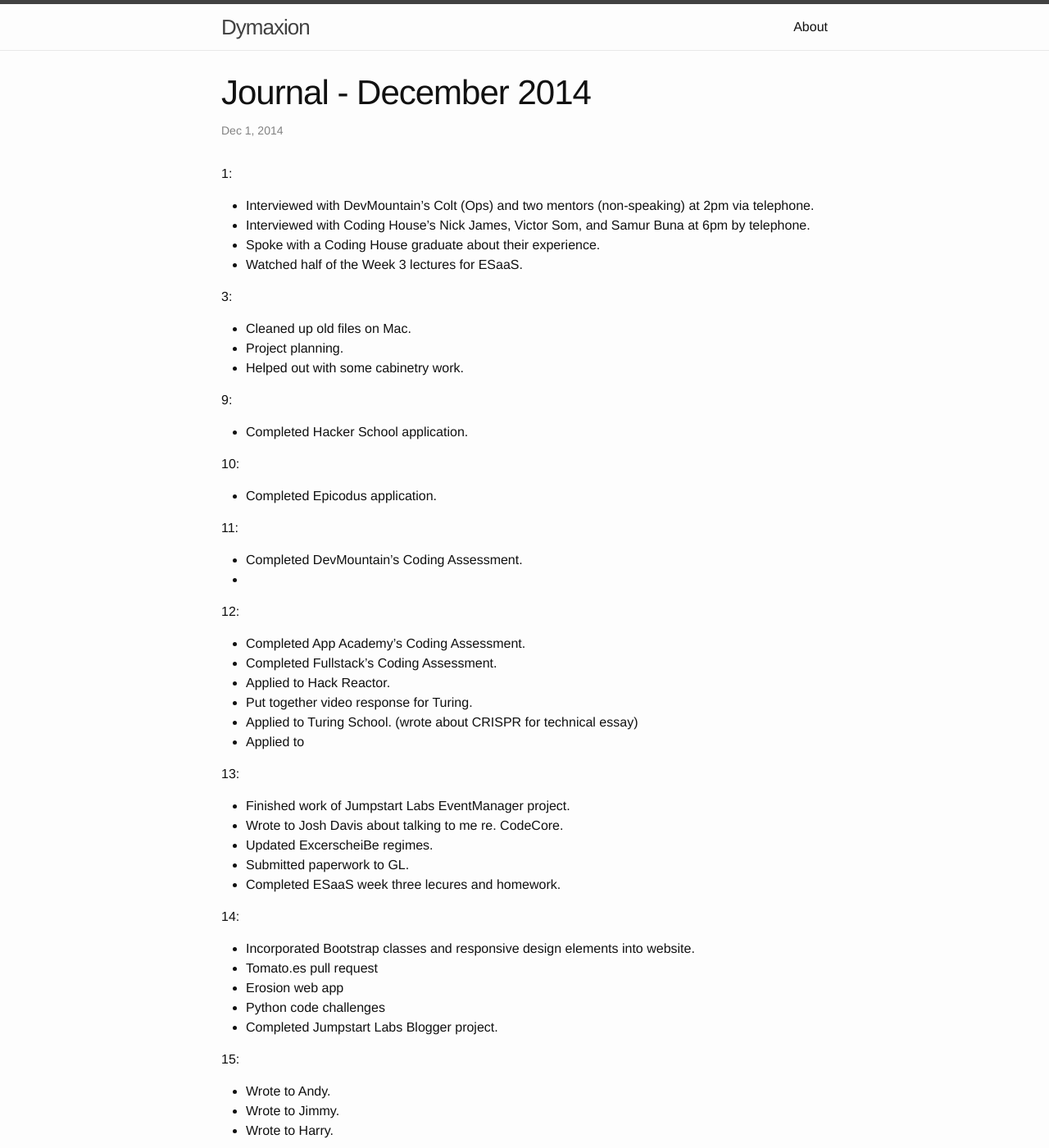
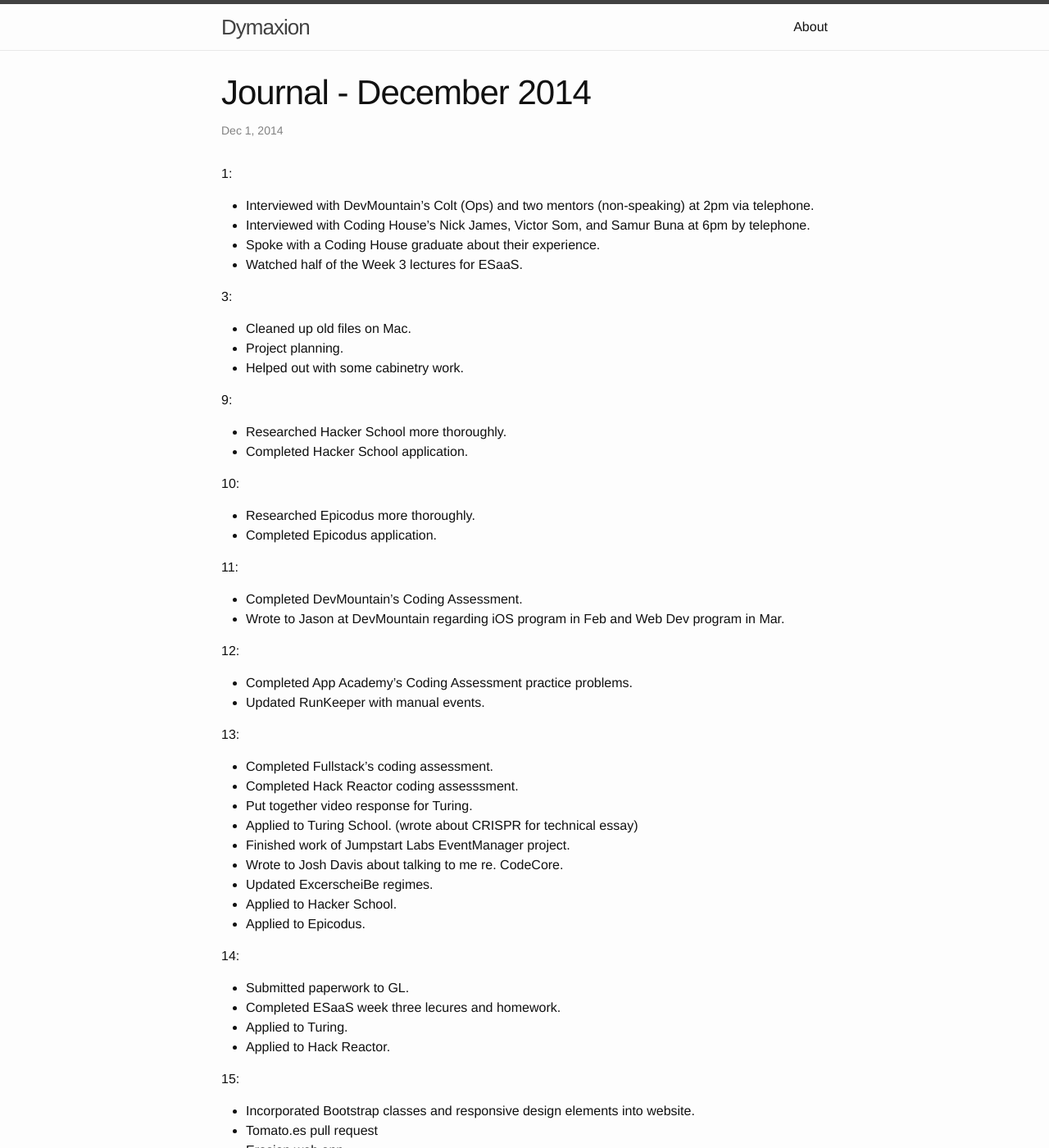
Before and after one commit to roccaturi/roccaturi.github.io, a Jekyll site: the page built from _posts/2014-12-01-journal.md, in a window 1280 px wide and 1400 px high. Shown: the whole window at 82% size. Built offline with Jekyll 4.4.1, drawn with Linux system fonts in a browser that asks for light colours; Markdown is read by kramdown in place of the engine named in the settings.

Commit message:
Updated Nov and Dec entries.

```diff
--- a/_posts/2014-12-01-journal.md
+++ b/_posts/2014-12-01-journal.md
@@ -1,6 +1,6 @@
 ---
 layout: post
-title: "Journal - December 2014"
+title: Journal - December 2014
 date: 2014-12-01
 categories: journal
 ---
@@ -17,38 +17,44 @@ categories: journal
 * Helped out with some cabinetry work.
 
 9:
+* Researched Hacker School more thoroughly.
 * Completed Hacker School application.
 
 10:
+* Researched Epicodus more thoroughly.
 * Completed Epicodus application.
 
 11:
 * Completed DevMountain's Coding Assessment.
-*
+* Wrote to Jason at DevMountain regarding iOS program in Feb and Web Dev program in Mar.
 
 12:
-+ Completed App Academy's Coding Assessment.
-+ Completed Fullstack's Coding Assessment.
-+ Applied to Hack Reactor.
+* Completed App Academy's Coding Assessment practice problems.
+* Updated RunKeeper with manual events.
+
+13:
++ Completed Fullstack's coding assessment.
++ Completed Hack Reactor coding assesssment.
 + Put together video response for Turing.
 + Applied to Turing School. (wrote about CRISPR for technical essay)
-+ Applied to
-
-13:
 + Finished work of Jumpstart Labs EventManager project.
 + Wrote to Josh Davis about talking to me re. CodeCore.
 + Updated ExcerscheiBe regimes.
++ Applied to Hacker School.
++ Applied to Epicodus.
+
+14:
 + Submitted paperwork to GL.
 + Completed ESaaS week three lecures and homework.
++ Applied to Turing.
++ Applied to Hack Reactor.
 
-14:
+15:
 + Incorporated Bootstrap classes and responsive design elements into website.
 + Tomato.es pull request
 + Erosion web app
 + Python code challenges
 + Completed Jumpstart Labs Blogger project.
-
-15:
 + Wrote to Andy.
 + Wrote to Jimmy.
 + Wrote to Harry.
```
Also changed, not shown: _posts/2014-11-01-journal.md (+1 -1 lines).
